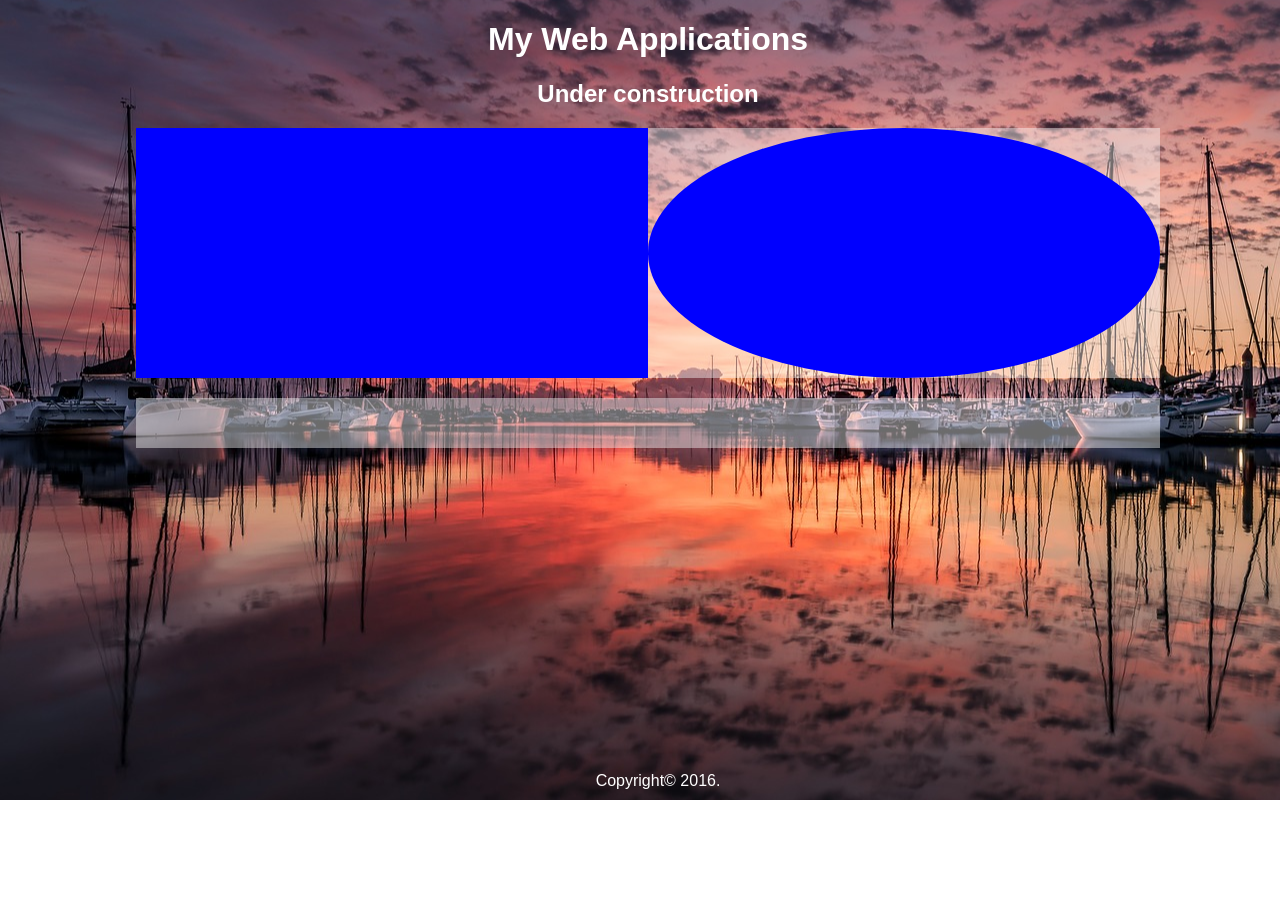
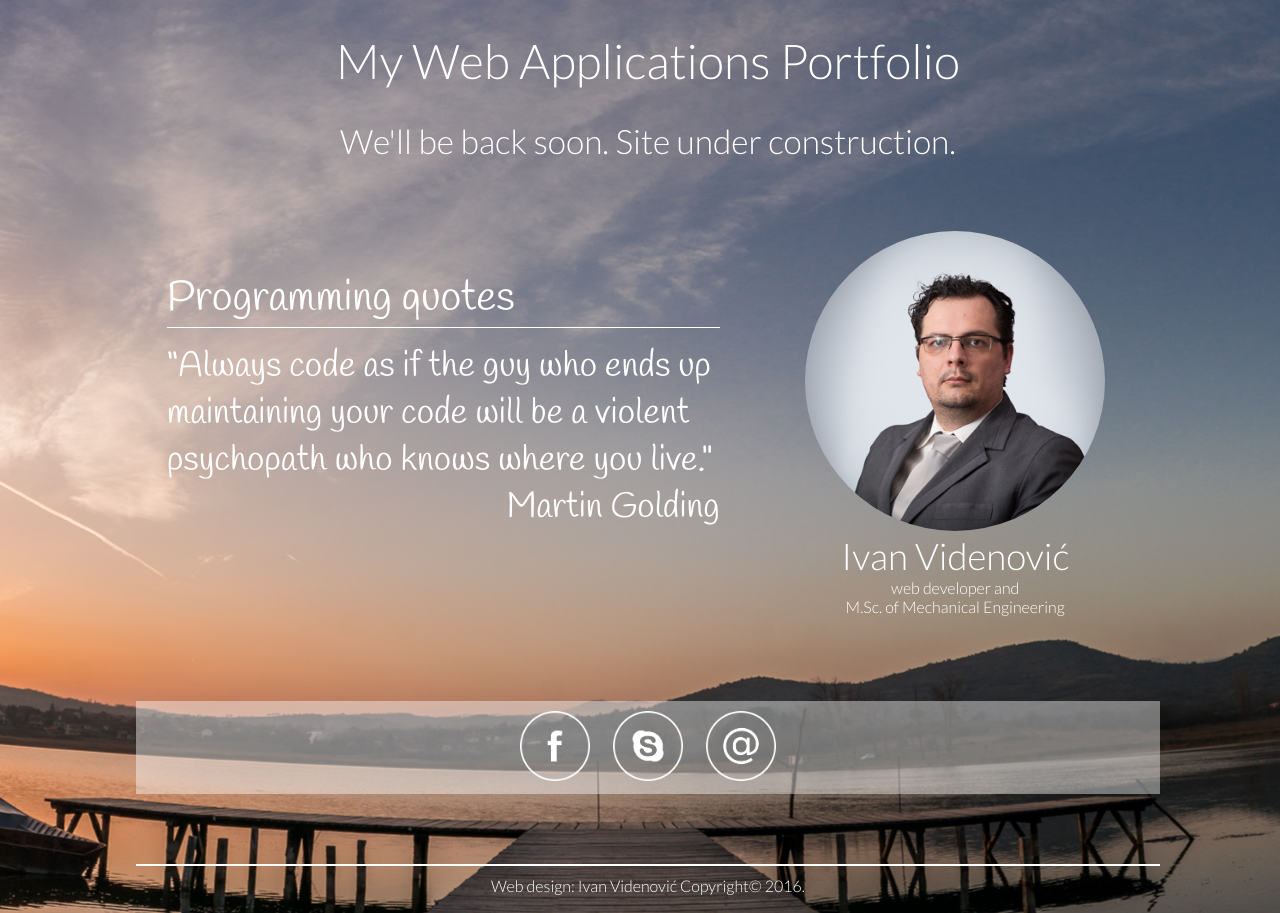
Before and after one commit to vvivan/MyUnderConstructionPage, a plain HTML site: page index.html in a window 1280 px wide. Shown: the top 913 px of the page. Before the commit the page ends 800 px from the top, so only its background shows below. Drawn offline with Linux system fonts and the light colour scheme.

Commit message:
Layout and JavaSC
Layout and JavaSC

```diff
--- a/css/style.css
+++ b/css/style.css
@@ -1,9 +1,10 @@
 html{
-    font-family: sans-serif;
+    font-family:'Lato', sans-serif;
+	font-weight: 300;
 }
 
 body {
-    background-image: url('../img/landscape.jpg');
+    background-image: url('../img/lake-sunset.jpg');
     background-repeat: no-repeat;
     background-position: center center;
     background-attachment: fixed;
@@ -12,39 +13,107 @@ body {
     text-align: center;
 }
 
+h1, h2 {
+	font-family:'Lato', sans-serif;
+	font-weight: 300;
+}
+
+h1 {
+	font-size: 3em;
+}
+
+h2 {
+	font-size: 2.1em;
+}
+
 #placeholder {
-    background-color: rgba(255, 255, 255, 0.42);
+/*    background-color: rgba(255, 255, 255, 0.42);*/
     width: 80%;
-    margin: 0 auto;
-    height: 250px;
+	height: 400px;
+    margin: 70px auto;
+/*    height: 250px;*/
 }
 
 .basic-info {
-    float: left;
-    width: 50%;
-    height: 100%;
-    background-color: blue;
+	position:relative;
+	float: left;
+    width: 60%;
+	height: 100%;
+    /*height: 80%;
+	margin: auto 0pt;*/
+/*	background-color: blue;*/
+
+}
+
+.description {
+	position: absolute;
+	left: 0;
+	top: 0;
+	right: 0;
+	bottom: 0;
+	height: 80%;
+	width: 90%;
+	margin: auto;
+
+/*	background-color: red;*/
+/*	font-family: 'Courgette', cursive, sans-serif;*/
+	font-family: 'Handlee', cursive, sans-serif;
+	font-size: 2.2em;
 }
 
 .img-placeholder {
-    float: right;
-    width: 50%;
-    height: 100%;
-    background-color: blue;
-    border-radius: 50%;
+	float: right;
+    width: 40%;
+/*    height: 100%;*/
+/*    background-color: blue;   */
+/*	border: 2pt solid white;*/
+}
 
+.img-placeholder img {
+	border-radius: 50%;
+	max-width: 300px;
+}
+
+.name {
+	font-size: 2.3em;
+}
+
+.clear {
+	clear: both;
 }
 
 #social {
     background-color: rgba(255, 255, 255, 0.42);
     width: 80%;
-    margin: 20px auto;
-    height: 50px;
+	margin-left: auto;
+	margin-right: auto;
+}
+
+#social img {
+	max-height: 70px;
+	padding: 10px;
+}
+
+.author {
+	text-align: right;
+}
+
+.quote-heading {
+	text-align: left;
+	margin-bottom: 15px;
+	font-size: 1.2em;
+	border-bottom: 1px solid white;
+}
+
+.quote {
+	text-align: left;
 }
 
 footer {
-    position: absolute;
-    bottom: 0px;
-    width: 100%;
-    padding: 10px;
+    width: 80%;
+	margin-left: auto;
+	margin-right: auto;
+	margin-top: 70px;
+    padding: 10px 0;
+	border-top: 2px solid white;
 }
--- a/index.html
+++ b/index.html
@@ -4,28 +4,44 @@
         <meta charset="utf-8">
         <title>My Web Portfolio</title>
         <link rel="stylesheet" type="text/css" href="css/style.css">
+        <link href="https://fonts.googleapis.com/css?family=Courgette" rel="stylesheet">
+        <link href="https://fonts.googleapis.com/css?family=Handlee" rel="stylesheet">
+        <link href="https://fonts.googleapis.com/css?family=Lato:300,400" rel="stylesheet">
+
     </head>
 
     <body>
+       <script src="js/u-construction.js"></script>
         <header>
-            <h1>My Web Applications</h1>
-            <h2>Under construction</h2>
+            <h1>My Web Applications Portfolio</h1>
+            <h2>We'll be back soon. Site under construction.</h2>
         </header>
 
         <div id="placeholder">
-            <div class="basic-info"></div>
-            <div class="img-placeholder"></div>
-
+		<div class="basic-info">
+			<div class="description"><div class="quote-heading">Programming quotes</div><div class="quote">“Always code as if the guy who ends up maintaining your code will be a violent psychopath who knows where you live."</div>
+			<div class="author">Martin Golding</div>
+			<div id="demo"></div>
+			</div>
+		</div>
+		<div class="img-placeholder">
+			<img src="img/ivan-videnovic-sq-sm-pt.jpg" alt="Ivan portrait"><br>
+			<span class="name">Ivan Videnović</span><br>web developer and<br>
+			M.Sc. of Mechanical Engineering
+		</div>
+		<div class="clear"></div>
         </div>
 
+
         <div id="social">
-
+        	<a href="https://www.facebook.com/ivan.n.videnovic"><img src="img/icons/facebook.png" alt="facebook" title="My facebook profile."></a>
+        	<a href="#"><img src="img/icons/skype.png" alt="Skype"></a>
+        	<a href="mailto:ivan@expostudio.rs?Subject=Sent%20from%20site"><img src="img/icons/email.png" alt="eMail" title="Send me an eMail."></a>
         </div>
 
         <footer>
-            Copyright&copy; 2016.
+            Web design: Ivan Videnović Copyright&copy; 2016.
         </footer>
-
 
     </body>
 </html>
--- /dev/null
+++ b/js/u-construction.js
@@ -0,0 +1,12 @@
+function qte (text, author) {
+	this.text = text;
+	this.author = author;
+};
+
+var q = new Array(); // declare q as an array
+
+//declare new objects
+q[0] = new qte ("Always code as if the guy who ends up maintaining your code will be a violent psychopath who knows where you live.", "Martin Golding");
+q[1] = new qte ("If debugging is the process of removing software bugs, then programming must be the process of putting them in.", "Edsger Dijkstra");
+
+//document.getElementById ("q-text").innerHTML = q[1].text;
```
Also changed, not shown: img/icons/email.png (added), img/icons/facebook.png (added), img/icons/skype.png (added), img/ivan-videnovic-sm-pt.jpg (added), img/ivan-videnovic-sq-sm-pt.jpg (added), img/lake-sunset.jpg (added).
